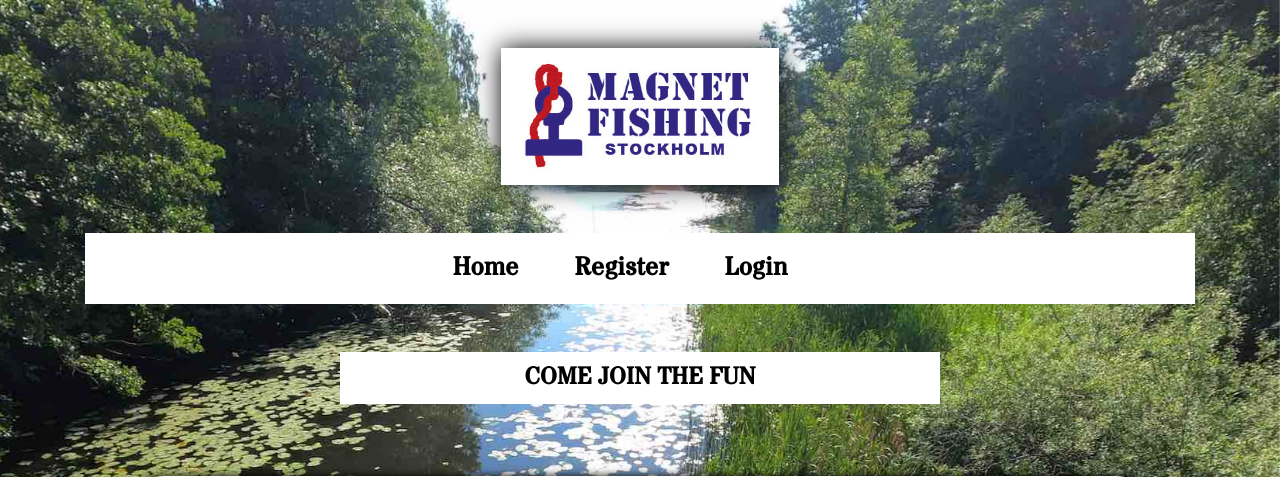
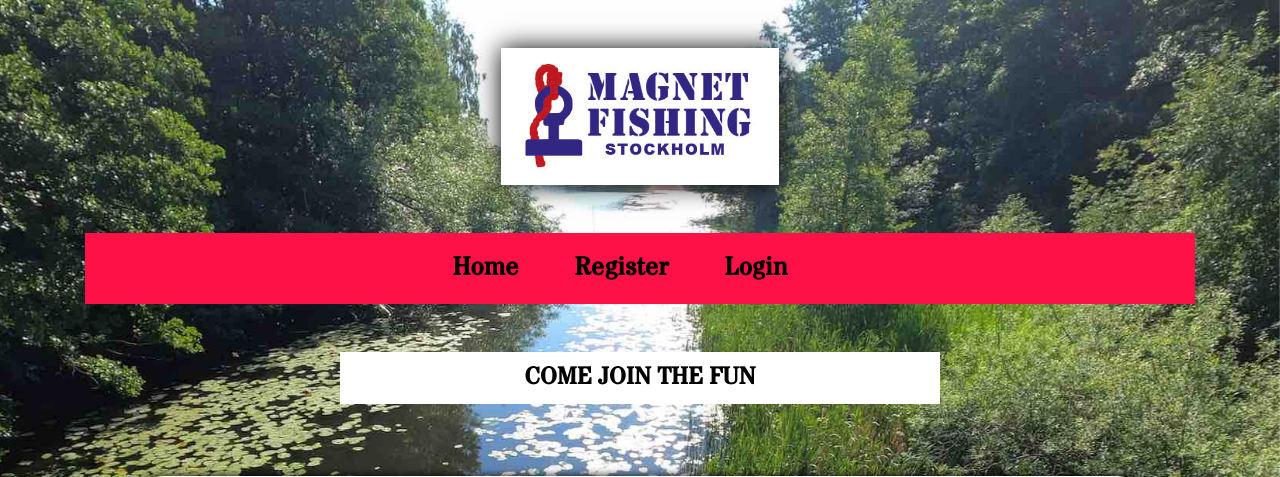
Before and after one commit to Bealby/magnet-catch-Flask-WIP, a Flask app: page /register in a window 1280 px wide. Shown: the top 477 px of the page. Run offline with Flask 2, Linux system fonts and the light colour scheme; some libraries are stand-ins or nearby versions.

Commit message:
Navbar color change

```diff
--- a/static/css/style.css
+++ b/static/css/style.css
@@ -54,7 +54,7 @@ body {
 /*-----NAVIGATION BAR-----*/
 
 .navbar-color {
-	background-color: rgb(255, 255, 255, 1);
+	background-color: rgb(254, 17, 71, 1);;
 }
 
 .link-font {
@@ -137,7 +137,6 @@ body {
 
 
 /*-----FORMS-----*/
-
 .form-header{
 	color: rgb(255, 255, 255, 1);
 	font-size: 1.2rem;
```
